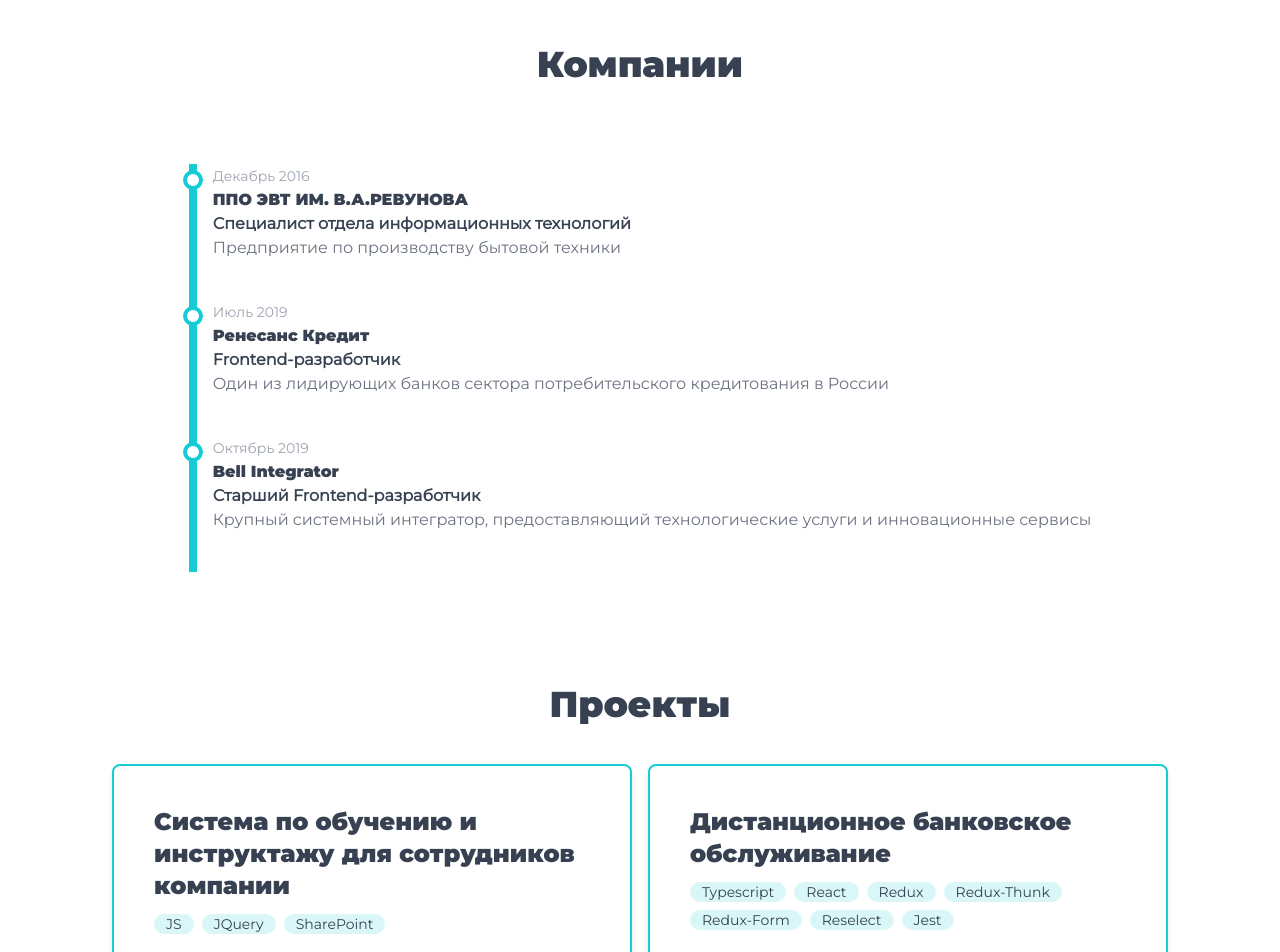
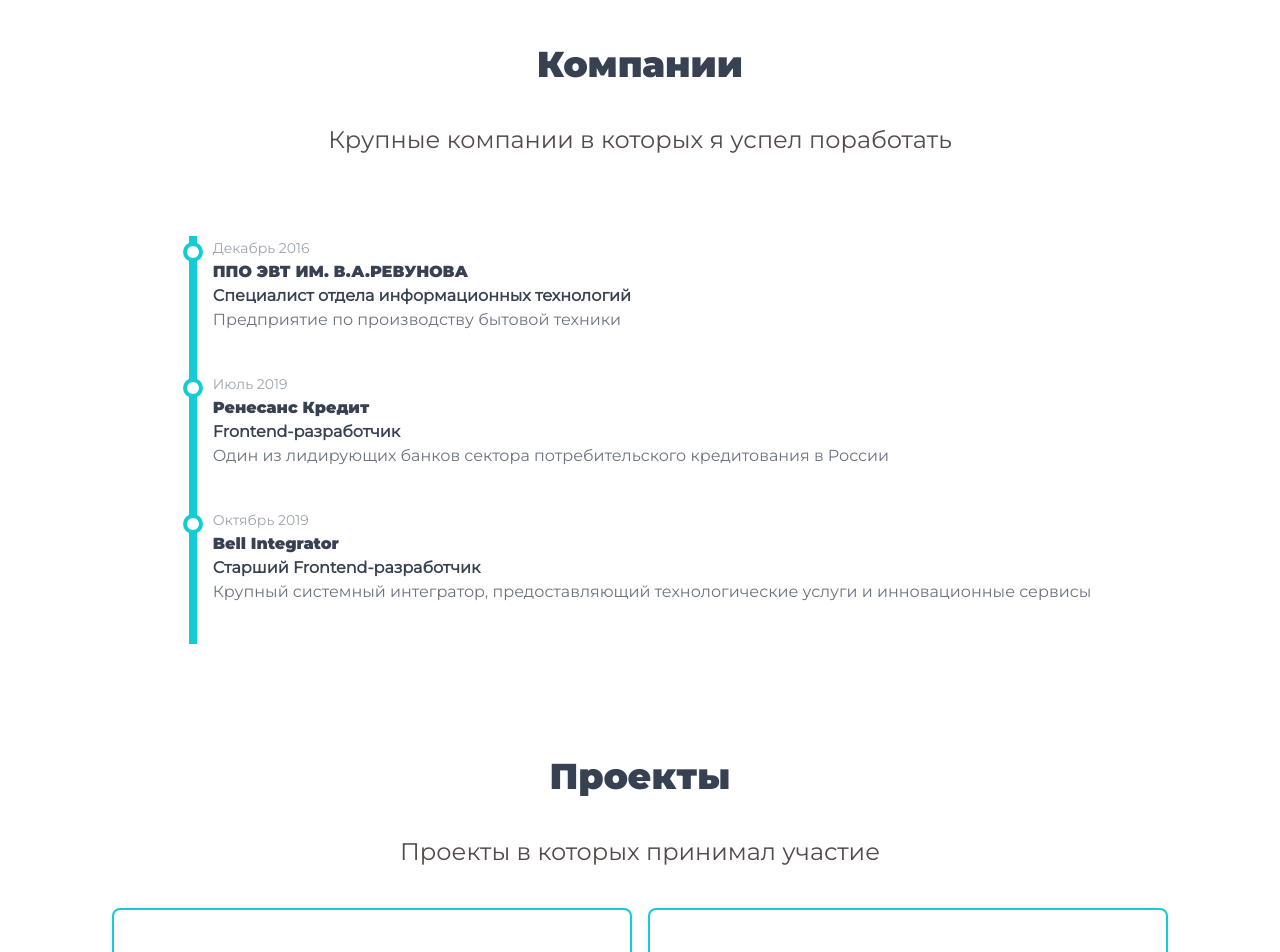
Before and after one commit to Gur58/portfolio, a React (Vite) app: page / in a window 1280 px wide. Shown: the part 1100-2052 px from the top of the page. Built offline with nearby package versions, Linux system fonts and the light colour scheme.

Commit message:
add sub titles for sections

```diff
--- a/src/components/Company/Company.tsx
+++ b/src/components/Company/Company.tsx
@@ -50,7 +50,8 @@
     const { language: { value } } = useContext(Store);
     return (
         <div className="flex items-center flex-col">
-            <div className="font-montserrat-black text-lg text-gray-700 dark:text-[#CCCCCC] xsm:text-2xl sm:text-3xl lg:text-4xl mb-10">{t('companies')}</div>
+            <h2 className="font-montserrat-black text-lg text-gray-700 dark:text-[#CCCCCC] xsm:text-2xl sm:text-3xl lg:text-4xl mb-10">{t('companies')}</h2>
+            <h3 className="text-xs text-center xsm:text-base sm:text-xl lg:text-2xl mb-10">{t('companyDescription')}</h3>
             <ol className="relative border-l-8 border-[#15ccd5] mt-10">
                 {companyList[value].map((item, index) => (
                     <li key={index} className="mb-10 ml-4">
--- a/src/components/Footer/Footer.tsx
+++ b/src/components/Footer/Footer.tsx
@@ -4,8 +4,8 @@
 function Footer() {
     return (
         <div className="flex items-center justify-center border-t py-5">
-            <LogoIcon className="w-9 h-9 dark:text-[#b5b5b5] text-[#554949] hover:cursor-pointer active:bg-gray-200 rounded-full p-1.5" />
-            <span>Developt by GUR</span>
+            <LogoIcon className="w-9 h-9 dark:text-[#b5b5b5] text-[#554949] rounded-full p-1.5" />
+            <span>2023 Developed by GUR</span>
             <button type="button">
                 <TelegramIcon
                     className="w-9 h-9 hover:cursor-pointer active:bg-gray-200 rounded-full p-1 text-[#2AABEE]"
--- a/src/components/Projects/Projects.tsx
+++ b/src/components/Projects/Projects.tsx
@@ -79,7 +79,8 @@
 
     return (
         <div className="flex items-center flex-col">
-            <div className="font-montserrat-black text-lg text-gray-700 dark:text-[#CCCCCC] xsm:text-2xl sm:text-3xl lg:text-4xl mb-10">{t('projects')}</div>
+            <h2 className="font-montserrat-black text-lg text-gray-700 dark:text-[#CCCCCC] xsm:text-2xl sm:text-3xl lg:text-4xl mb-10">{t('projects')}</h2>
+            <h3 className="text-xs text-center xsm:text-base sm:text-xl lg:text-2xl mb-10">{t('projectDescription')}</h3>
             <div className="grid grid-cols-1 sm:grid-cols-2 md:grid-cols-1 lg:grid-cols-2 gap-4">
                 {projects[value].map((item, index) => (
                     <div key={index} className="border-[#15ccd5] border-solid border-2 rounded-lg p-5 md:p-10 shadow-md">
--- a/src/i18n.ts
+++ b/src/i18n.ts
@@ -13,7 +13,9 @@
                     technology: 'Технологии',
                     projects: 'Проекты',
                     companies: 'Компании',
-                    techDescription: 'Часть технологий которые я использую в разработке'
+                    techDescription: 'Часть технологий которые я использую в разработке',
+                    companyDescription: 'Крупные компании в которых я успел поработать',
+                    projectDescription: 'Проекты в которых принимал участие'
                 }
             },
             en: {
@@ -23,8 +25,10 @@
                     iAm: 'I\'am a Frontend-developer',
                     technology: 'Technology',
                     projects: 'Projects',
-                    companies: 'Сompanies',
-                    techDescription: 'Part of the technologies I use in development'
+                    companies: 'Companies',
+                    techDescription: 'Part of the technologies I use in development',
+                    companyDescription: 'Big companies I have worked for',
+                    projectDescription: 'Projects in which I took part'
                 }
             }
         },
```
